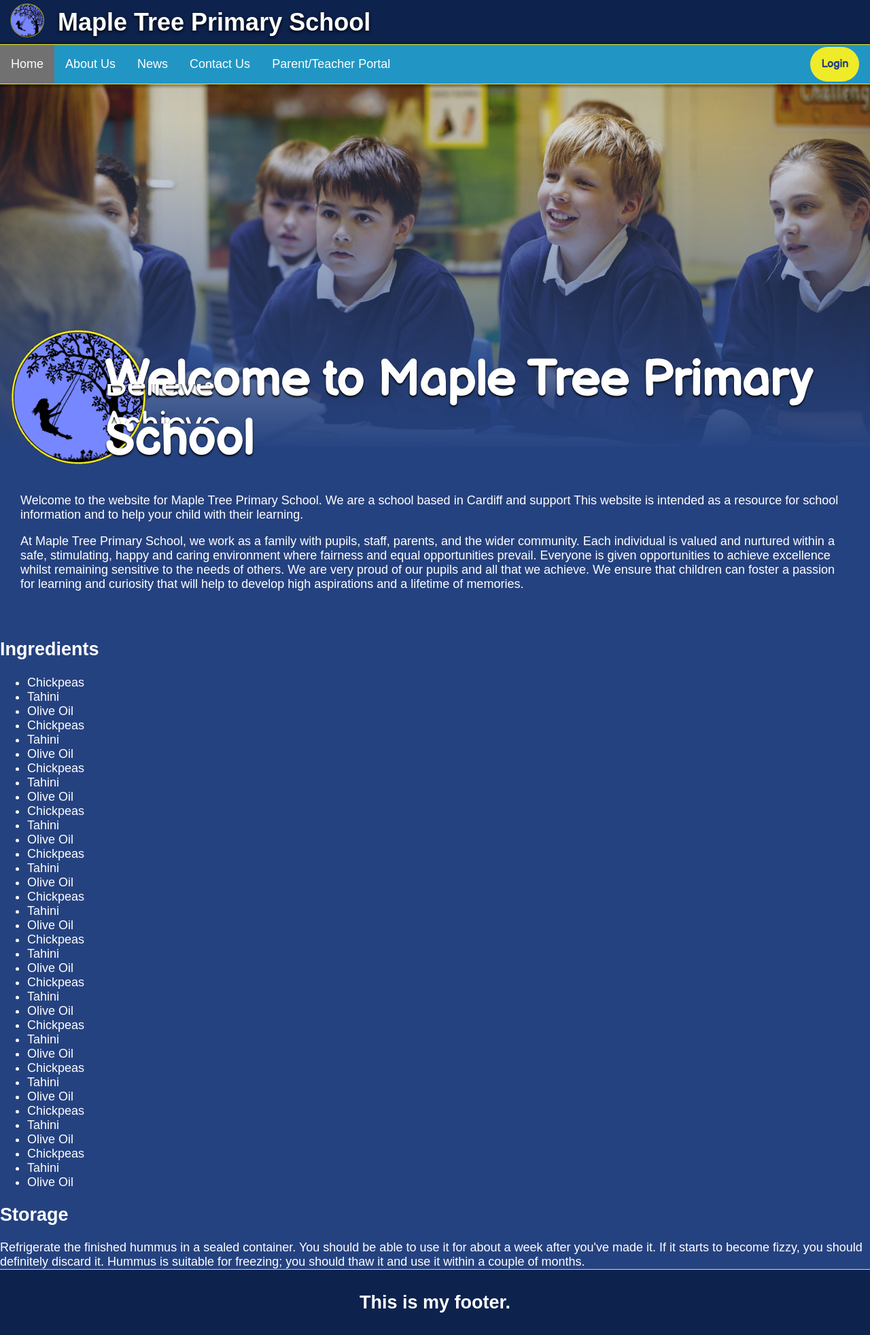
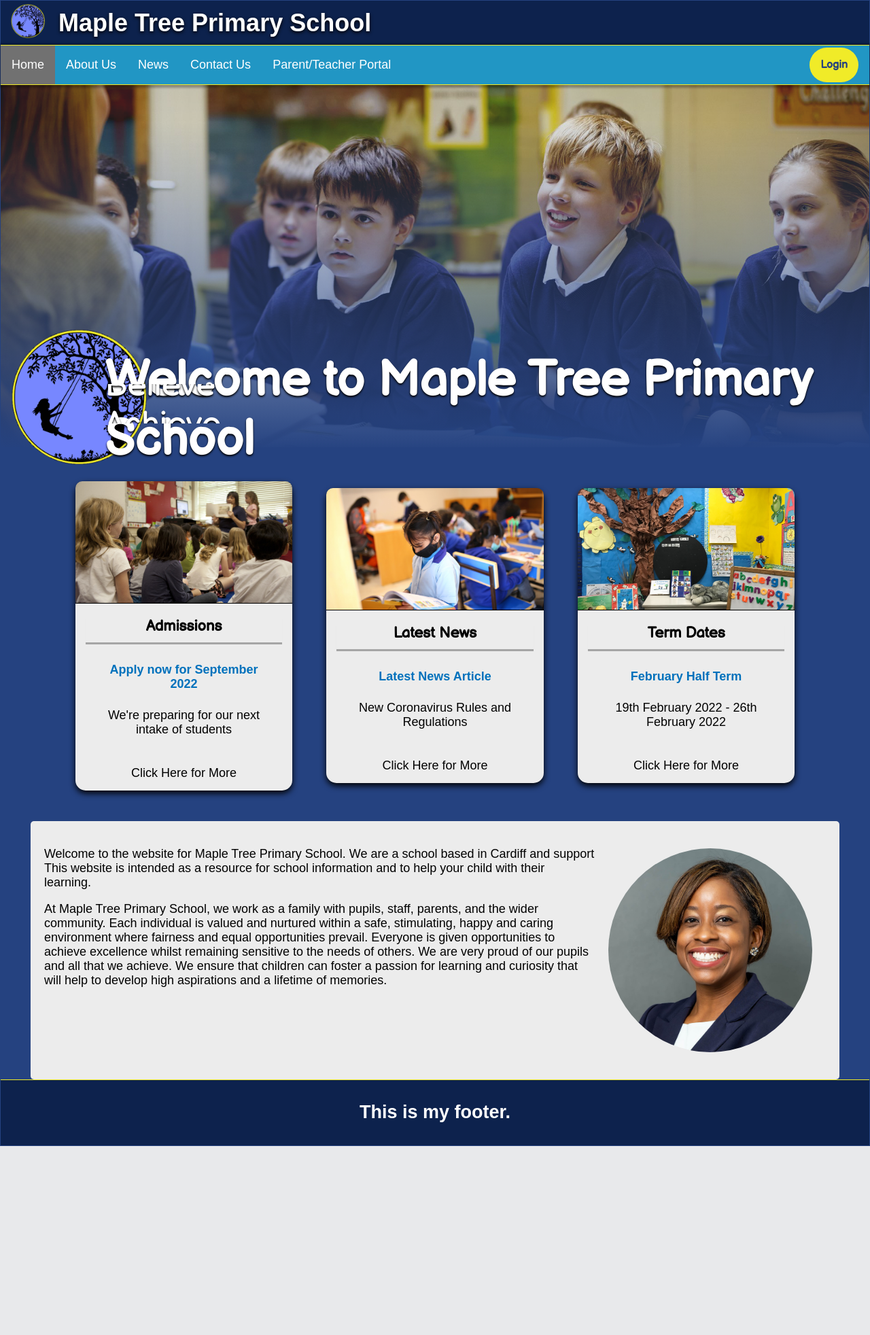
Before and after one commit to modjw/u10-a2, a PHP site: page / in a window 1280 px wide. Shown: the whole page at 68% size. After the commit the page ends 1686 px from the top, so only its background shows below. Run offline with PHP 8.4, Linux system fonts and the light colour scheme.

Commit message:
added news cards

```diff
--- a/index.html
+++ b/index.html
@@ -65,14 +65,78 @@
         </div>
     </div>
 
+<div class="wrapper">
+  <div class="cards_wrap">
+    <div class="card_item">
+      <div class="card_inner">
+        <div class="card_top">
+          <img src="images/card-1.png" alt="car" />
+        </div>
+        <div class="card_bottom">
+          <div class="card_category">
+            Admissions
+          </div>
+          <div class="card_info">
+            <p class="title">Apply now for September 2022</p>
+            <p>
+              We're preparing for our next intake of students
+            </p>
+          </div>
+          <div class="link">
+            Click Here for More
+          </div>
+        </div>
+      </div>
+    </div>
+    <div class="card_item">
+      <div class="card_inner">
+        <div class="card_top">
+          <img src="images/card-2.jpg" alt="car" />
+        </div>
+        <div class="card_bottom">
+          <div class="card_category">
+            Latest News
+          </div>
+          <div class="card_info">
+            <p class="title">Latest News Article</p>
+            <p>
+              New Coronavirus Rules and Regulations
+            </p>
+          </div>
+          <div class="link">
+            Click Here for More
+          </div>
+        </div>
+      </div>
+    </div>
+    <div class="card_item">
+      <div class="card_inner">
+        <div class="card_top">
+          <img src="images/card-3.png" alt="car" />
+        </div>
+        <div class="card_bottom">
+          <div class="card_category">
+            Term Dates
+          </div>
+          <div class="card_info">
+            <p class="title">February Half Term</p>
+            <p>
+              19th February 2022 - 26th February 2022
+            </p>
+          </div>
+          <div class="link">
+            Click Here for More
+          </div>
+        </div>
+      </div>
+    </div>
+  </div>
+</div>
 
 
-
-    <div class="main">
-        <div class="welcome-header">
-            <h1></h1>
-        </div>
-        <div class="welcome-text">
+    <div class="headteacher-welcome-container">
+        <div class="head-welcome">
+          <div class="welcome-text">
             <p>
             Welcome to the website for Maple Tree Primary School. We are a school based in Cardiff and support This website is intended as a resource for school information and to help your child with their learning.
             </p>
@@ -80,57 +144,10 @@
             At Maple Tree Primary School, we work as a family with pupils, staff, parents, and the wider community. Each individual is valued and nurtured within a safe, stimulating, happy and caring environment where fairness and equal opportunities prevail. Everyone is given opportunities to achieve excellence whilst remaining sensitive to the needs of others.
             We are very proud of our pupils and all that we achieve. We ensure that children can foster a passion for learning and curiosity that will help to develop high aspirations and a lifetime of memories.
             </p>
+          </div>
+          <img src="images/headteacher.png" height="300" width="300">
         </div>
     </div>
-
-    <h2>Ingredients</h2>
-
-    <div class="column">
-      <ul>
-          <li>Chickpeas</li>
-          <li>Tahini</li>
-          <li>Olive Oil</li>
-          <li>Chickpeas</li>
-          <li>Tahini</li>
-          <li>Olive Oil</li>
-          <li>Chickpeas</li>
-          <li>Tahini</li>
-          <li>Olive Oil</li>
-          <li>Chickpeas</li>
-          <li>Tahini</li>
-          <li>Olive Oil</li>
-          <li>Chickpeas</li>
-          <li>Tahini</li>
-          <li>Olive Oil</li>
-          <li>Chickpeas</li>
-          <li>Tahini</li>
-          <li>Olive Oil</li>
-          <li>Chickpeas</li>
-          <li>Tahini</li>
-          <li>Olive Oil</li>
-          <li>Chickpeas</li>
-          <li>Tahini</li>
-          <li>Olive Oil</li>
-          <li>Chickpeas</li>
-          <li>Tahini</li>
-          <li>Olive Oil</li>
-          <li>Chickpeas</li>
-          <li>Tahini</li>
-          <li>Olive Oil</li>
-          <li>Chickpeas</li>
-          <li>Tahini</li>
-          <li>Olive Oil</li>
-          <li>Chickpeas</li>
-          <li>Tahini</li>
-          <li>Olive Oil</li>
-        </ul>
-    </div>
-
-    <h2>Storage</h2>
-
-      Refrigerate the finished hummus in a sealed container. You should be able to use it for about a week after you've made it. If it starts to become fizzy, you should definitely discard it.
-
-      Hummus is suitable for freezing; you should thaw it and use it within a couple of months.
 
     <div class="footer">
       <h2>This is my footer.</h2>
--- a/styles/style.css
+++ b/styles/style.css
@@ -9,6 +9,7 @@ html {
 
 body {
     margin: 0;
+    padding: 1px;
 }
 
 /* Header styling */
@@ -256,9 +257,119 @@ body {
     padding: 5px;
 }
 
+/* Cards */
+
+.wrapper {
+  width: 100%;
+  margin: 20px auto;
+}
+
+.cards_wrap {
+  display: flex;
+  flex-wrap: wrap;
+  align-items: center;
+  justify-content: center;
+}
+
+.cards_wrap .card_item {
+  width: 25%;
+  padding: 25px;
+}
+
+.cards_wrap .card_inner {
+  background-color: #ececec;
+}
+
+.card_inner {
+  box-shadow: 0 4px 10px 0 rgba(0, 0, 0, 1);
+  color: black;
+  border-radius: 15px;
+}
+
+.cards_wrap .card_top {
+  width: 100%;
+  height: auto;
+  padding-bottom: 0;
+}
+
+.cards_wrap .card_top img {
+  width: 100%;
+  height: auto;
+  border-top-left-radius: 10px;
+  border-top-right-radius: 10px;
+  border-style: solid;
+  border-width: 0px 0px 1px 0px;
+}
+
+.cards_wrap .card_bottom {
+  padding: 15px;
+}
+
+.cards_wrap .card_bottom .card_category {
+  font-family: Balsamiq Sans;
+  font-size: 22px;
+  font-weight: bold;
+  text-align: center;
+  padding-bottom: 10px;
+  box-shadow: 0 3px 0.5px 0 rgba(0, 0, 0, 0.3);
+}
+
+.cards_wrap .card_bottom .card_info {
+  padding: 15px;
+  margin: 10px 0;
+}
+
+.cards_wrap .card_bottom .card_info .title {
+  color: #0071bc;
+  font-size: 18px;
+  margin-bottom: 20px;
+  margin-top: 0px;
+  padding: 5px;
+  text-align: center;
+  font-weight: bold;
+}
+
+.cards_wrap .card_bottom {
+  text-align: center;
+}
+
+@media (max-width: 1024px) {
+  .cards_wrap .card_item {
+    width: 33.3%;
+  }
+}
+
+@media (max-width: 768px) {
+  .cards_wrap .card_item {
+    width: 50%;
+  }
+}
+
+@media (max-width: 528px) {
+  .cards_wrap .card_item {
+    width: 100%;
+  }
+}
+
 /* Main Page */
-.main {
-    padding: 30px;
+.headteacher-welcome-container {
+    width: 100%
+}
+
+.head-welcome {
+  display: flex;
+  background-color: #ececec;
+  width: 90%;
+  margin: auto;
+  padding: 20px;
+  border-radius: 5px;
+  color: black;
+}
+
+.head-welcome img {
+  align-self: flex-end;
+  border-radius: 50%;
+  padding: 20px;
 }
 
 .welcome-header {
```
Also changed, not shown: images/card-1.jpg (added), images/card-1.png (added), images/card-2.jpg (added), images/card-3.jpg (added), images/card-3.png (added), images/headteacher.png (added).
